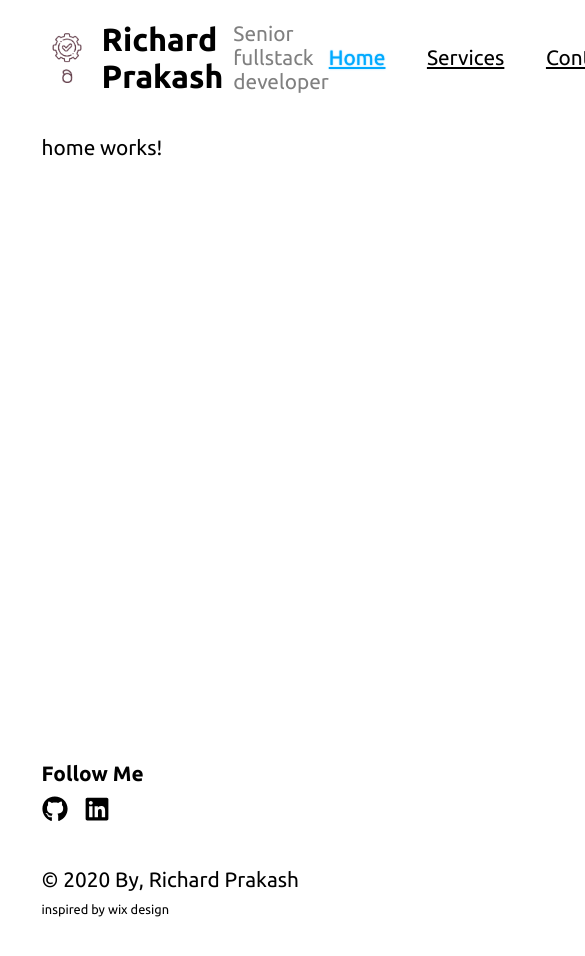
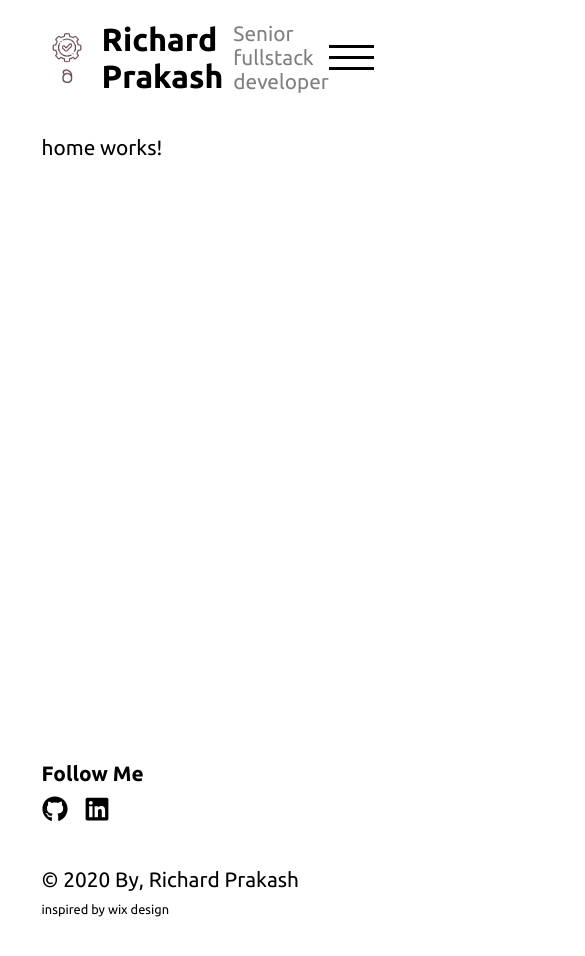
Before and after one commit to richrd77/Portfolio, an Angular app: page / in a window 390 px wide. Shown: the top 956 px of the page, 585 px wide, since content can reach past the window. Built offline with nearby package versions, Linux system fonts and the light colour scheme.

Commit message:
header almost responsive

```diff
--- a/src/app/components/header/header.component.html
+++ b/src/app/components/header/header.component.html
@@ -4,7 +4,12 @@
         <span class="name">Richard Prakash</span>
         <span class="designation">Senior fullstack developer</span>
     </div>
-    <nav>
+    <button class="ham" (click)="ShowMenu($event)">
+        <span></span>
+        <span></span>
+        <span></span>
+    </button>
+    <nav #na>
         <ul>
             <li [routerLinkActive]="['active']" [routerLinkActiveOptions]="{exact: true}"><a routerLink="">Home</a></li>
             <li [routerLinkActive]="['active']"><a routerLink="services">Services</a></li>
--- a/src/app/components/header/header.component.scss
+++ b/src/app/components/header/header.component.scss
@@ -1,8 +1,13 @@
+$breaking-point: 980px;
+
 div.header-wrapper {
     padding: 1em 2em;
     display: flex;
     justify-content: space-between;
     align-items: center;
+    @media (max-width: $breaking-point) {
+        position: relative;
+    }
     > div.name-logo {
         display: flex;
         gap: 10px;
@@ -21,11 +26,29 @@ div.header-wrapper {
         }
     }
     > nav {
+        @media (max-width: $breaking-point) {
+            position: absolute;
+            right: 5%;
+            top: 100%;
+            box-shadow: 0 0 8px 0 gray;
+            max-height: 0;
+            overflow-y: hidden;
+            pointer-events: none;
+            transition: max-height 0.5s ease-out;
+            &.show {
+                pointer-events: all;
+                max-height: 1000px;
+            }
+        }
         > ul {
             list-style: none;
             display: flex;
             align-items: center;
             gap: 2em;
+            @media (max-width: $breaking-point) {
+                padding: 1.5em 1em;
+                flex-direction: column;
+            }
             > li {
                 &.active {
                     color: #00aaff; // todo: theme
@@ -36,4 +59,26 @@ div.header-wrapper {
             }
         }
     }
+    > button.ham {
+        display: none;
+        border: transparent;
+        background-color: transparent;
+        gap: 8px;
+        flex-direction: column;
+        @media (max-width: $breaking-point) {
+            display: flex;
+        }
+        > span {
+            display: inline-block;
+            height: 3px;
+            width: 45px;
+            background-color: black;
+        }
+        > span:nth-of-type(1) {
+        }
+        > span:nth-of-type(2) {
+        }
+        > span:nth-of-type(3) {
+        }
+    }
 }
--- a/src/app/components/header/header.component.ts
+++ b/src/app/components/header/header.component.ts
@@ -1,4 +1,4 @@
-import { Component } from '@angular/core';
+import { Component, ElementRef, HostListener, ViewChild } from '@angular/core';
 
 @Component({
   selector: 'ric-header',
@@ -7,4 +7,16 @@ import { Component } from '@angular/core';
 })
 export class HeaderComponent {
 
+  @ViewChild('na') private navElement!: ElementRef<HTMLElement>;
+
+  public ShowMenu(event: MouseEvent): void {
+    this.navElement.nativeElement.classList.add('show');
+    event.stopPropagation();
+  }
+
+  @HostListener('document:click', ['$event'])
+  onDocumentClick(event: MouseEvent): void {
+    console.log('body clicked');
+    this.navElement.nativeElement.classList.remove('show');
+  }
 }
```
